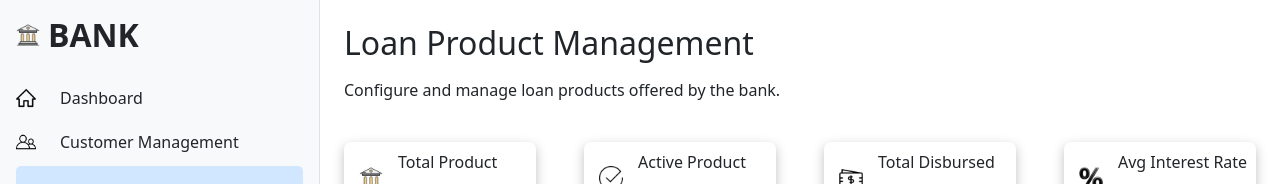
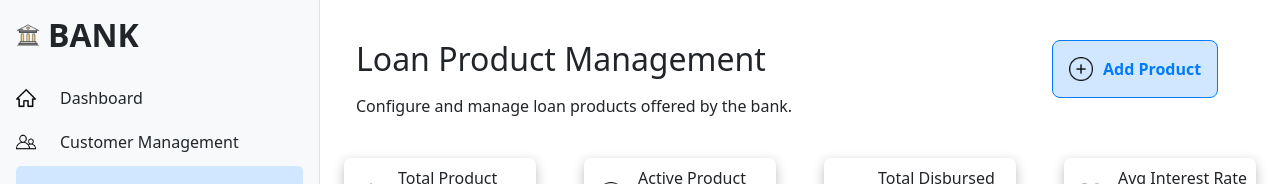
Before and after one commit to Kunal5410/Bank-loan-Management, a React (Vite) app in the folder frontend_bank/: page /loan-product-management in a window 1280 px wide. Shown: the top 184 px of the page. Built offline with nearby package versions, Linux system fonts and the light colour scheme; no server answers.

Commit message:
form update

```diff
--- /dev/null
+++ b/frontend_bank/src/Components/Loan-product/Form.jsx
@@ -0,0 +1,20 @@
+import React from 'react';
+import add from '../../Images/add.png';
+
+function Form() {
+    return (
+        <button
+            className="btn mt-4 p-3 d-flex align-items-center"
+            style={{
+                backgroundColor: '#d0e7ff', // Light blue background
+                color: '#007bff',           // Bootstrap primary blue text
+                border: '1px solid #007bff',
+                borderRadius: '8px', fontWeight: 'bold'
+            }} >
+            <img src={add} alt="Add" style={{ width: '24px', height: '24px', marginRight: '10px' }} />
+            Add Product
+        </button>
+    );
+}
+
+export default Form;
--- a/frontend_bank/src/Components/Loan-product/Loan_product_dashboard.jsx
+++ b/frontend_bank/src/Components/Loan-product/Loan_product_dashboard.jsx
@@ -3,28 +3,42 @@ import Starting from './Starting';
 import Four_heros from './Four_heros';
 import Loan_card_group from './Loan_card_group';
 import axios from 'axios';
+import Form from './Form';
 
-function Loan_product_dashboard(){
+function Loan_product_dashboard() {
 
-     const[loans,setloans]=useState([]);
+    const [loans, setloans] = useState([]);
 
-        useEffect(()=>{
-            axios.get("http://localhost:8081/loans")
-            .then(res =>{setloans(res.data); })
-            .catch(error =>{
+    useEffect(() => {
+        axios.get("http://localhost:8081/loans")
+            .then(res => { setloans(res.data); })
+            .catch(error => {
                 console.error(error);
-            } );
+            });
 
-        },[]) ;
+    }, []);
 
     return (
         <>
-            <Starting
-            heading="Loan Product Management"
-            description="Configure and manage loan products offered by the bank."/>
+            <div className="container mt-3">
+                <div className="row align-items-start justified-center">
+                    <div className="col-md-9">
+                        <Starting
+                            heading="Loan Product Management"
+                            description="Configure and manage loan products offered by the bank."
+                        />
+                    </div>
+                    <div className="col-md-3 text-end">
+                        <Form />
+                    </div>
+                </div>
+            </div>
 
-            <Four_heros loans={loans}/>
-            <Loan_card_group loans={loans}/>
+
+
+
+            <Four_heros loans={loans} />
+            <Loan_card_group loans={loans} />
         </>
     )
 }
```
Also changed, not shown: frontend_bank/src/Images/add.png (added).
